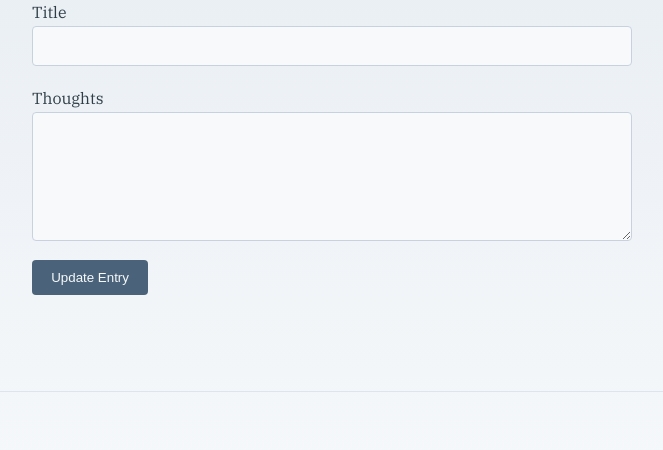
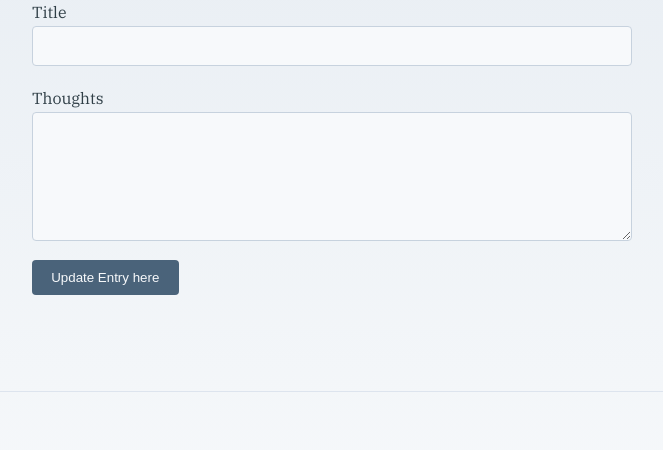
Before and after one commit to divyasmds/blog, a Node server app: template views/edit.ejs in a window 1280 px wide. Shown: the part 193-643 px from the top of the page, without its empty margins (192-855 px from the left). Run offline with Node 20, Linux system fonts and the light colour scheme; the template is opened without the code that fills it, so the values that code supplies are empty.

Commit message:
new commit

```diff
--- a/views/edit.ejs
+++ b/views/edit.ejs
@@ -14,7 +14,7 @@
       <textarea name="content" rows="6" required><%= post.content %></textarea>
     </div>
 
-    <button class="btn" type="submit">Update Entry</button>
+    <button class="btn" type="submit">Update Entry here</button>
   </form>
 </main>
 
```
